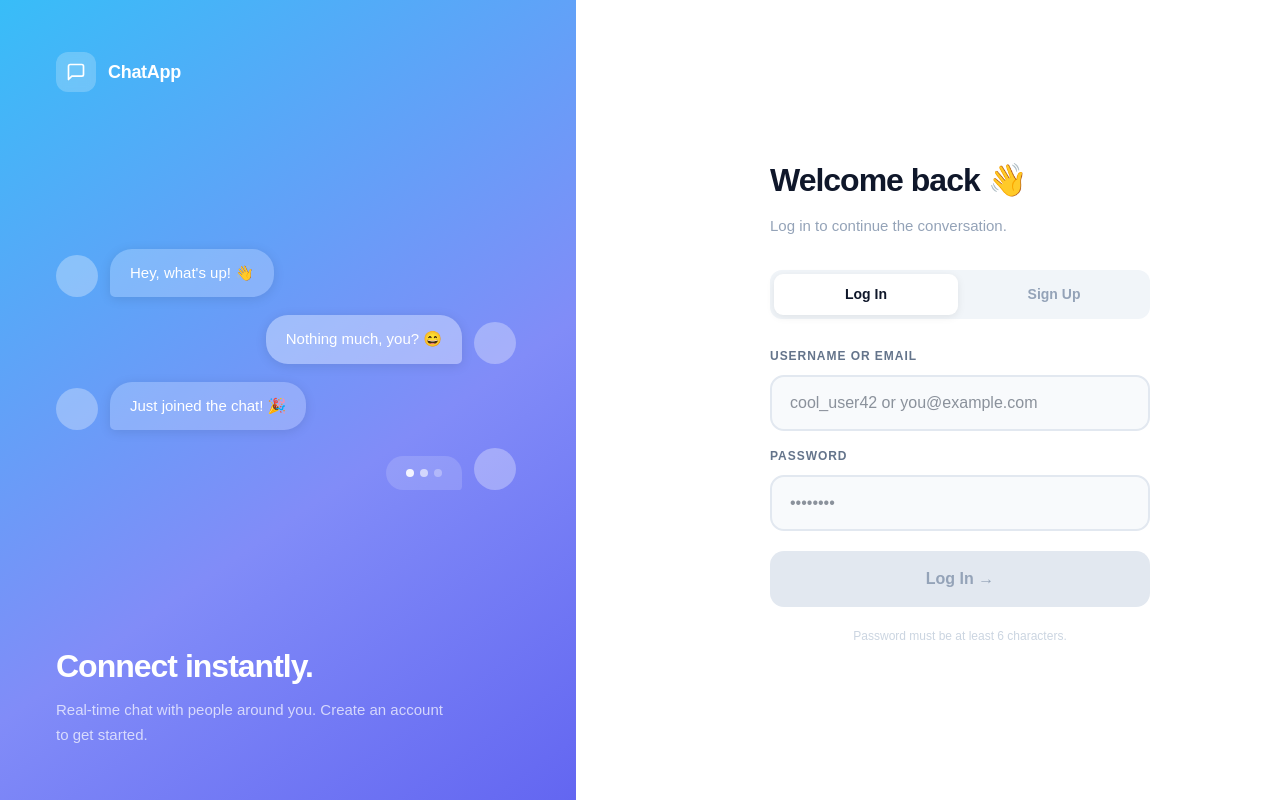
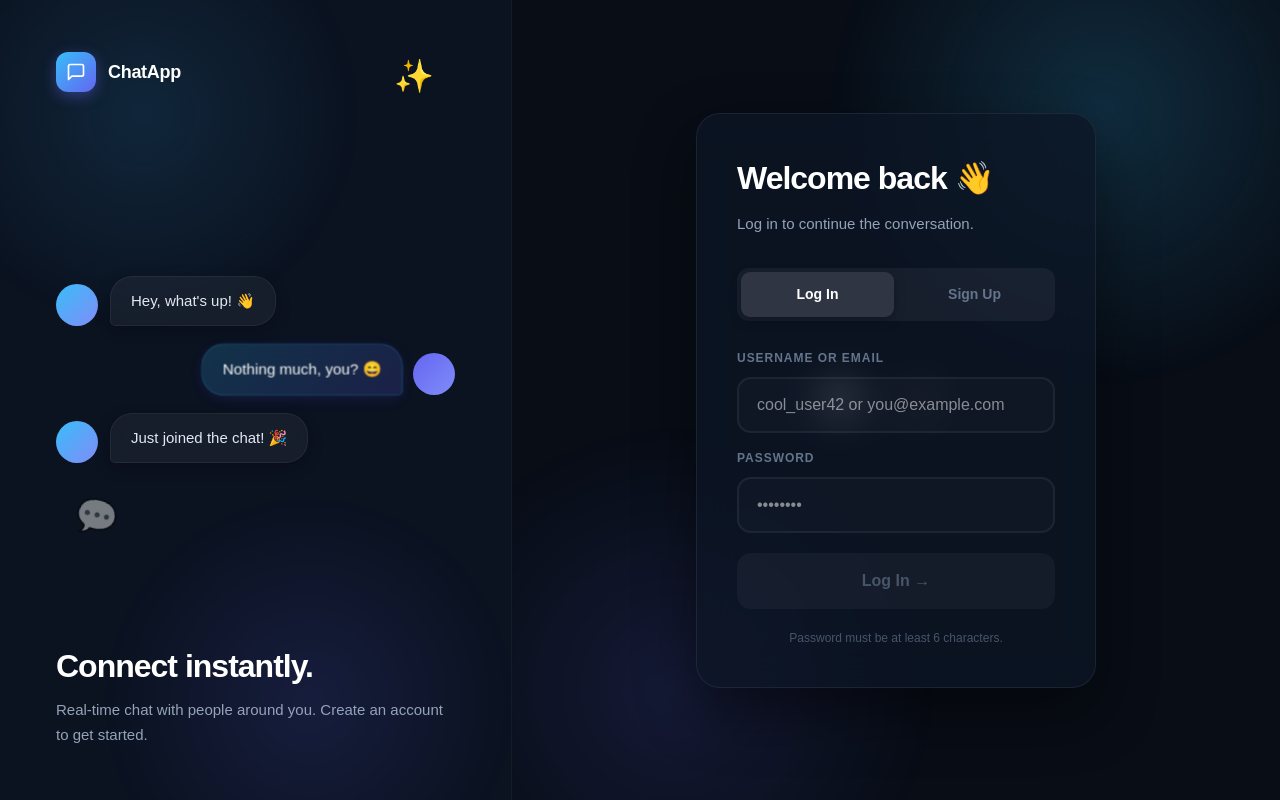
Before and after one commit to soklie123/chat-app, a Next.js app in the folder client/: page / in a window 1280 px wide. Built offline with nearby package versions, Linux system fonts and the light colour scheme.

Commit message:
update profile and ui auth

```diff
--- a/client/components/auth/AuthGate.tsx
+++ b/client/components/auth/AuthGate.tsx
@@ -61,7 +61,7 @@ export default function AuthGate({
 
       saveToken(res.token);
       onAuthed(res.user, res.token);
-  } catch (err: unknown) {                                          // ✅ unknown instead of any
+    } catch (err: unknown) {
       const message = err instanceof Error ? err.message : "Something went wrong.";
       setError(message);
     } finally {
@@ -76,25 +76,86 @@ export default function AuthGate({
       height: "100vh",
       overflow: "hidden",
       fontFamily: "Arial, Helvetica, sans-serif",
+      background: "#080d16",
     }}>
 
-      {/* ── LEFT panel — unchanged branding ── */}
+      {/* Dynamic Keyframes for the Floating Chat Elements & Emojis */}
+      <style>{`
+        @keyframes floatOne {
+          0% { transform: translate(0px, 0px) scale(1); }
+          50% { transform: translate(30px, -50px) scale(1.15); }
+          100% { transform: translate(0px, 0px) scale(1); }
+        }
+        @keyframes floatTwo {
+          0% { transform: translate(0px, 0px) scale(1); }
+          50% { transform: translate(-40px, 40px) scale(0.9); }
+          100% { transform: translate(0px, 0px) scale(1); }
+        }
+        @keyframes floatEmojiUp {
+          0% {
+            transform: translateY(105vh) translateX(0) rotate(0deg) scale(0.4);
+            opacity: 0;
+          }
+          10% {
+            opacity: 0.35;
+          }
+          50% {
+            transform: translateY(50vh) translateX(25px) rotate(15deg) scale(1);
+            opacity: 0.45;
+          }
+          90% {
+            opacity: 0.35;
+          }
+          100% {
+            transform: translateY(-10vh) translateX(-15px) rotate(-10deg) scale(0.7);
+            opacity: 0;
+          }
+        }
+        @keyframes gentlePulse {
+          0% { transform: scale(1); opacity: 0.9; }
+          50% { transform: scale(1.02); opacity: 1; }
+          100% { transform: scale(1); opacity: 0.9; }
+        }
+      `}</style>
+
+      {/* ── LEFT panel — 40% Width with Ambient Mesh Background ── */}
       <div style={{
-        flex: "0 0 45%",
-        background: "linear-gradient(145deg, #38bdf8 0%, #818cf8 60%, #6366f1 100%)",
+        flex: "0 0 40%",
+        background: "#0b1220",
         display: "flex",
         flexDirection: "column",
         justifyContent: "space-between",
         padding: "52px 56px",
         overflow: "hidden",
+        position: "relative",
+        boxSizing: "border-box",
+        borderRight: "1px solid rgba(255, 255, 255, 0.04)"
       }}>
 
-        <div style={{ display: "flex", alignItems: "center", gap: "12px" }}>
+        {/* Left Side Ambient mesh glow circles */}
+        <div style={{
+          position: "absolute", width: "450px", height: "450px", bottom: "-100px", right: "-50px", borderRadius: "50%",
+          background: "radial-gradient(circle, rgba(99,102,241,0.14) 0%, rgba(56,189,248,0) 70%)",
+          animation: "floatTwo 18s infinite ease-in-out", pointerEvents: "none"
+        }} />
+        <div style={{
+          position: "absolute", width: "400px", height: "400px", top: "-50px", left: "-80px", borderRadius: "50%",
+          background: "radial-gradient(circle, rgba(56,189,248,0.12) 0%, rgba(99,102,241,0) 70%)",
+          animation: "floatOne 14s infinite ease-in-out", pointerEvents: "none", animationDelay: "1s"
+        }} />
+
+        {/* Left Side Floating Background Emojis */}
+        <div style={{ position: "absolute", left: "10%", fontSize: "36px", animation: "floatEmojiUp 12s infinite linear", animationDelay: "0s", pointerEvents: "none", zIndex: 1 }}>💬</div>
+        <div style={{ position: "absolute", left: "45%", fontSize: "28px", animation: "floatEmojiUp 16s infinite linear", animationDelay: "4s", pointerEvents: "none", zIndex: 1 }}>👋</div>
+        <div style={{ position: "absolute", right: "15%", fontSize: "32px", animation: "floatEmojiUp 14s infinite linear", animationDelay: "8s", pointerEvents: "none", zIndex: 1 }}>✨</div>
+
+        {/* Brand Header */}
+        <div style={{ display: "flex", alignItems: "center", gap: "12px", position: "relative", zIndex: 2 }}>
           <div style={{
             width: "40px", height: "40px", borderRadius: "12px",
-            background: "rgba(255,255,255,0.22)",
+            background: "linear-gradient(135deg, #38bdf8, #6366f1)",
             display: "flex", alignItems: "center", justifyContent: "center",
-            backdropFilter: "blur(4px)",
+            boxShadow: "0 4px 14px rgba(99,102,241,0.4)"
           }}>
             <svg width="20" height="20" viewBox="0 0 24 24" fill="none" stroke="white" strokeWidth="2" strokeLinecap="round" strokeLinejoin="round">
               <path d="M21 15a2 2 0 0 1-2 2H7l-4 4V5a2 2 0 0 1 2-2h14a2 2 0 0 1 2 2z" />
@@ -103,78 +164,108 @@ export default function AuthGate({
           <span style={{ color: "white", fontWeight: 700, fontSize: "18px", letterSpacing: "-0.3px" }}>ChatApp</span>
         </div>
 
-        <div style={{ display: "flex", flexDirection: "column", gap: "18px", maxWidth: "460px" }}>
+        {/* Chat Mockup Centerpiece with Glassmorphism */}
+        <div style={{ display: "flex", flexDirection: "column", gap: "18px", maxWidth: "460px", position: "relative", zIndex: 2 }}>
           <div style={{ display: "flex", alignItems: "flex-end", gap: "12px" }}>
-            <div style={{ width: "42px", height: "42px", borderRadius: "50%", background: "rgba(255,255,255,0.3)", flexShrink: 0 }} />
+            <div style={{ width: "42px", height: "42px", borderRadius: "50%", background: "linear-gradient(135deg, #38bdf8, #818cf8)", flexShrink: 0 }} />
             <div style={{
-              background: "rgba(255,255,255,0.22)", color: "white",
+              background: "rgba(255, 255, 255, 0.05)", color: "#e2e8f0",
               fontSize: "15px", padding: "13px 20px",
               borderRadius: "22px 22px 22px 5px",
-              boxShadow: "0 2px 12px rgba(0,0,0,0.1)",
+              border: "1px solid rgba(255,255,255,0.06)",
+              backdropFilter: "blur(8px)",
+              boxShadow: "0 4px 16px rgba(0,0,0,0.2)",
             }}>
               Hey, what&apos;s up! 👋
             </div>
           </div>
           <div style={{ display: "flex", alignItems: "flex-end", gap: "12px", flexDirection: "row-reverse" }}>
-            <div style={{ width: "42px", height: "42px", borderRadius: "50%", background: "rgba(255,255,255,0.3)", flexShrink: 0 }} />
+            <div style={{ width: "42px", height: "42px", borderRadius: "50%", background: "linear-gradient(135deg, #6366f1, #818cf8)", flexShrink: 0 }} />
             <div style={{
-              background: "rgba(255,255,255,0.35)", color: "white",
+              background: "linear-gradient(135deg, rgba(56,189,248,0.2), rgba(99,102,241,0.2))", color: "#ffffff",
               fontSize: "15px", padding: "13px 20px",
               borderRadius: "22px 22px 5px 22px",
-              boxShadow: "0 2px 12px rgba(0,0,0,0.1)",
+              border: "1px solid rgba(56,189,248,0.2)",
+              backdropFilter: "blur(8px)",
+              boxShadow: "0 4px 16px rgba(99,102,241,0.15)",
+              animation: "gentlePulse 4s infinite ease-in-out"
             }}>
               Nothing much, you? 😄
             </div>
           </div>
           <div style={{ display: "flex", alignItems: "flex-end", gap: "12px" }}>
-            <div style={{ width: "42px", height: "42px", borderRadius: "50%", background: "rgba(255,255,255,0.3)", flexShrink: 0 }} />
+            <div style={{ width: "42px", height: "42px", borderRadius: "50%", background: "linear-gradient(135deg, #38bdf8, #818cf8)", flexShrink: 0 }} />
             <div style={{
-              background: "rgba(255,255,255,0.22)", color: "white",
+              background: "rgba(255, 255, 255, 0.05)", color: "#e2e8f0",
               fontSize: "15px", padding: "13px 20px",
               borderRadius: "22px 22px 22px 5px",
-              boxShadow: "0 2px 12px rgba(0,0,0,0.1)",
+              border: "1px solid rgba(255,255,255,0.06)",
+              backdropFilter: "blur(8px)",
+              boxShadow: "0 4px 16px rgba(0,0,0,0.2)",
             }}>
               Just joined the chat! 🎉
             </div>
           </div>
-          <div style={{ display: "flex", alignItems: "flex-end", gap: "12px", flexDirection: "row-reverse" }}>
-            <div style={{ width: "42px", height: "42px", borderRadius: "50%", background: "rgba(255,255,255,0.3)", flexShrink: 0 }} />
-            <div style={{
-              background: "rgba(255,255,255,0.15)",
-              padding: "13px 20px",
-              borderRadius: "22px 22px 5px 22px",
-              display: "flex", gap: "6px", alignItems: "center",
-            }}>
-              <span style={{ width: "8px", height: "8px", borderRadius: "50%", background: "rgba(255,255,255,0.9)", display: "inline-block" }} />
-              <span style={{ width: "8px", height: "8px", borderRadius: "50%", background: "rgba(255,255,255,0.6)", display: "inline-block" }} />
-              <span style={{ width: "8px", height: "8px", borderRadius: "50%", background: "rgba(255,255,255,0.3)", display: "inline-block" }} />
-            </div>
-          </div>
         </div>
 
-        <div>
+        {/* Bottom Heading Info */}
+        <div style={{ position: "relative", zIndex: 2 }}>
           <h2 style={{ color: "white", fontSize: "32px", fontWeight: 800, margin: "0 0 12px", letterSpacing: "-1px", lineHeight: 1.2 }}>
             Connect instantly.
           </h2>
-          <p style={{ color: "rgba(255,255,255,0.7)", fontSize: "15px", lineHeight: 1.7, margin: 0, maxWidth: "400px" }}>
+          <p style={{ color: "#94a3b8", fontSize: "15px", lineHeight: 1.7, margin: 0, maxWidth: "400px" }}>
             Real-time chat with people around you. Create an account to get started.
           </p>
         </div>
       </div>
 
-      {/* ── RIGHT panel — form ── */}
+      {/* ── RIGHT panel — 60% Width layout with Form Card ── */}
       <div style={{
         flex: "0 0 60%",
-        background: "#ffffff",
+        background: "#080d16",
         display: "flex",
         alignItems: "center",
         justifyContent: "center",
         padding: "40px",
+        position: "relative",
+        overflow: "hidden",
+        boxSizing: "border-box"
       }}>
-        <div style={{ width: "100%", maxWidth: "380px" }}>
+
+        {/* Right Side Deep Ambient Mesh Glows */}
+        <div style={{
+          position: "absolute", width: "500px", height: "500px", top: "-100px", right: "-50px", borderRadius: "50%",
+          background: "radial-gradient(circle, rgba(56,189,248,0.18) 0%, rgba(99,102,241,0) 70%)",
+          animation: "floatOne 16s infinite ease-in-out", pointerEvents: "none"
+        }} />
+        <div style={{
+          position: "absolute", width: "550px", height: "550px", bottom: "-150px", left: "-100px", borderRadius: "50%",
+          background: "radial-gradient(circle, rgba(99,102,241,0.15) 0%, rgba(56,189,248,0) 70%)",
+          animation: "floatTwo 20s infinite ease-in-out", pointerEvents: "none", animationDelay: "1.5s"
+        }} />
+
+        {/* Right Side Floating Background Emojis */}
+        <div style={{ position: "absolute", left: "15%", fontSize: "26px", animation: "floatEmojiUp 11s infinite linear", animationDelay: "2s", pointerEvents: "none", zIndex: 1 }}>🚀</div>
+        <div style={{ position: "absolute", left: "40%", fontSize: "34px", animation: "floatEmojiUp 15s infinite linear", animationDelay: "6s", pointerEvents: "none", zIndex: 1 }}>💬</div>
+        <div style={{ position: "absolute", right: "20%", fontSize: "30px", animation: "floatEmojiUp 13s infinite linear", animationDelay: "1s", pointerEvents: "none", zIndex: 1 }}>🔥</div>
+        <div style={{ position: "absolute", right: "45%", fontSize: "24px", animation: "floatEmojiUp 17s infinite linear", animationDelay: "9s", pointerEvents: "none", zIndex: 1 }}>🎉</div>
+
+        {/* Form Box Card container */}
+        <div style={{
+          width: "100%",
+          maxWidth: "400px",
+          position: "relative",
+          zIndex: 2,
+          background: "rgba(13, 22, 38, 0.75)",
+          padding: "40px",
+          borderRadius: "24px",
+          border: "1px solid rgba(255, 255, 255, 0.07)",
+          backdropFilter: "blur(20px)",
+          boxShadow: "0 24px 60px rgba(0, 0, 0, 0.45)"
+        }}>
 
           <div style={{ marginBottom: "32px" }}>
-            <h1 style={{ fontSize: "32px", fontWeight: 800, color: "#0f172a", margin: "0 0 10px", letterSpacing: "-1px" }}>
+            <h1 style={{ fontSize: "32px", fontWeight: 800, color: "#ffffff", margin: "0 0 10px", letterSpacing: "-1px" }}>
               {mode === "login" ? "Welcome back 👋" : "Create account 🚀"}
             </h1>
             <p style={{ fontSize: "15px", color: "#94a3b8", margin: 0, lineHeight: 1.6 }}>
@@ -186,7 +277,7 @@ export default function AuthGate({
 
           {/* Mode toggle */}
           <div style={{
-            display: "flex", gap: "4px", background: "#f1f5f9",
+            display: "flex", gap: "4px", background: "rgba(255,255,255,0.05)",
             borderRadius: "12px", padding: "4px", marginBottom: "28px",
           }}>
             {(["login", "register"] as Mode[]).map((m) => (
@@ -194,11 +285,11 @@ export default function AuthGate({
                 key={m}
                 onClick={() => switchMode(m)}
                 style={{
-                  flex: 1, padding: "10px", borderRadius: "9px", border: "none",
+                  flex: 1, padding: "12px", borderRadius: "9px", border: "none",
                   fontSize: "14px", fontWeight: 700, cursor: "pointer",
-                  background: mode === m ? "white" : "transparent",
-                  color: mode === m ? "#0f172a" : "#94a3b8",
-                  boxShadow: mode === m ? "0 2px 8px rgba(0,0,0,0.08)" : "none",
+                  background: mode === m ? "rgba(255,255,255,0.1)" : "transparent",
+                  color: mode === m ? "#ffffff" : "#64748b",
+                  boxShadow: mode === m ? "0 4px 12px rgba(0,0,0,0.25)" : "none",
                   transition: "all 0.2s",
                 }}
               >
@@ -264,8 +355,8 @@ export default function AuthGate({
 
           {error && (
             <div style={{
-              fontSize: "13px", color: "#dc2626", background: "#fef2f2",
-              border: "1px solid #fecaca", borderRadius: "10px",
+              fontSize: "13px", color: "#f87171", background: "rgba(220,38,38,0.08)",
+              border: "1px solid rgba(248,113,113,0.18)", borderRadius: "10px",
               padding: "10px 14px", marginBottom: "16px",
             }}>
               {error}
@@ -282,8 +373,8 @@ export default function AuthGate({
               cursor: isValid && !submitting ? "pointer" : "not-allowed",
               background: isValid && !submitting
                 ? "linear-gradient(135deg, #38bdf8, #6366f1)"
-                : "#e2e8f0",
-              color: isValid && !submitting ? "white" : "#94a3b8",
+                : "rgba(255,255,255,0.04)",
+              color: isValid && !submitting ? "white" : "#475569",
               boxShadow: isValid && !submitting ? "0 8px 24px rgba(99,102,241,0.35)" : "none",
               transition: "all 0.2s",
               marginTop: "4px",
@@ -294,7 +385,7 @@ export default function AuthGate({
               : mode === "login" ? "Log In →" : "Create Account →"}
           </button>
 
-          <p style={{ fontSize: "12px", color: "#cbd5e1", textAlign: "center", marginTop: "20px" }}>
+          <p style={{ fontSize: "12px", color: "#475569", textAlign: "center", marginTop: "20px" }}>
             {mode === "login" ? "Password must be at least 6 characters." : "Letters, numbers and underscores · 3–20 chars"}
           </p>
         </div>
@@ -308,12 +399,13 @@ const inputStyle: React.CSSProperties = {
   width: "100%",
   padding: "14px 18px",
   borderRadius: "14px",
-  border: "2px solid #e2e8f0",
-  background: "#f8fafc",
+  border: "2px solid rgba(255,255,255,0.06)",
+  background: "rgba(255,255,255,0.02)",
   outline: "none",
   fontSize: "16px",
-  color: "#1e293b",
+  color: "#ffffff",
   boxSizing: "border-box",
+  transition: "all 0.2s",
 };
 
 function Field({ label, children }: { label: string; children: React.ReactNode }) {
```
Lines whose indentation alone changed are shown as unchanged.
